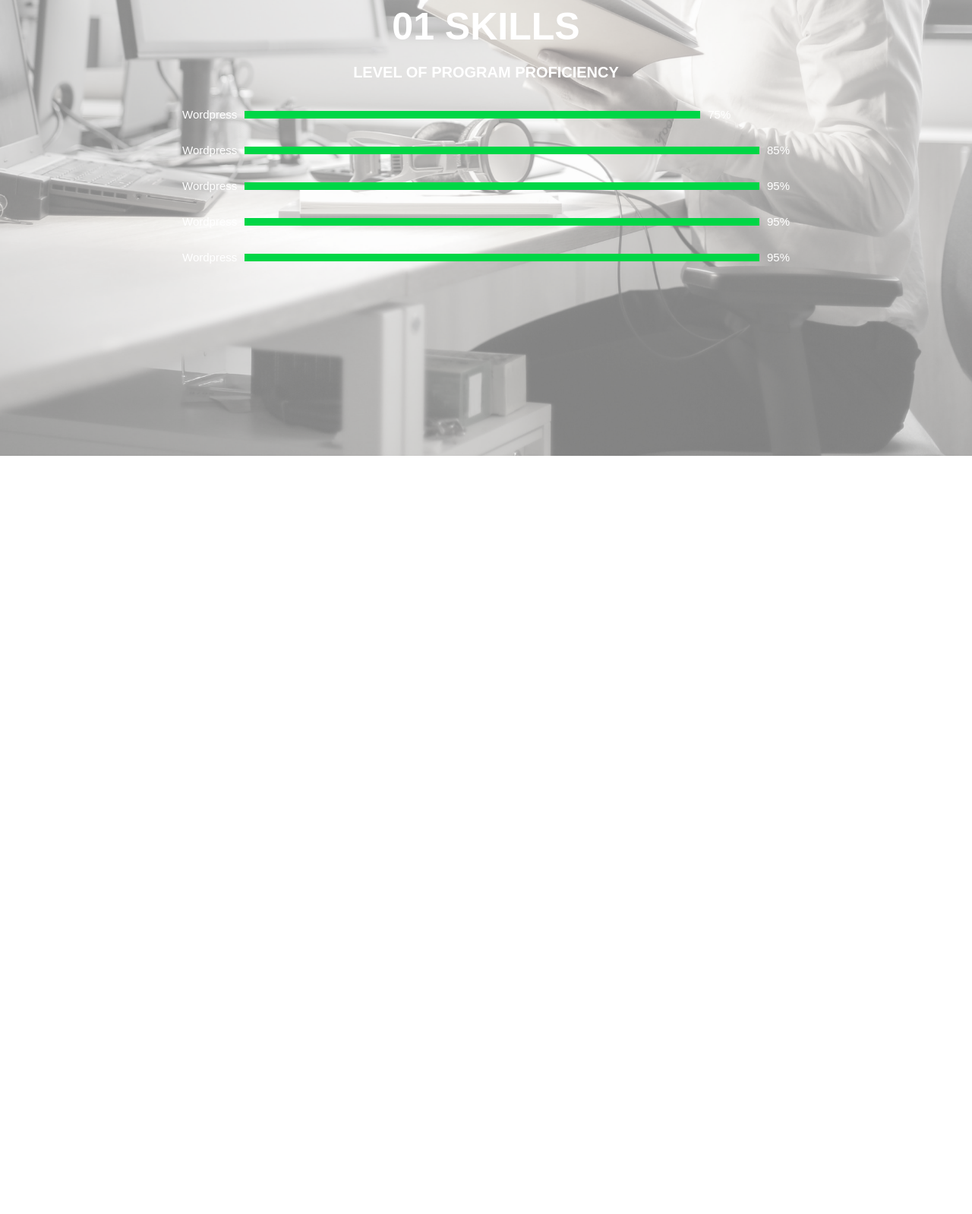
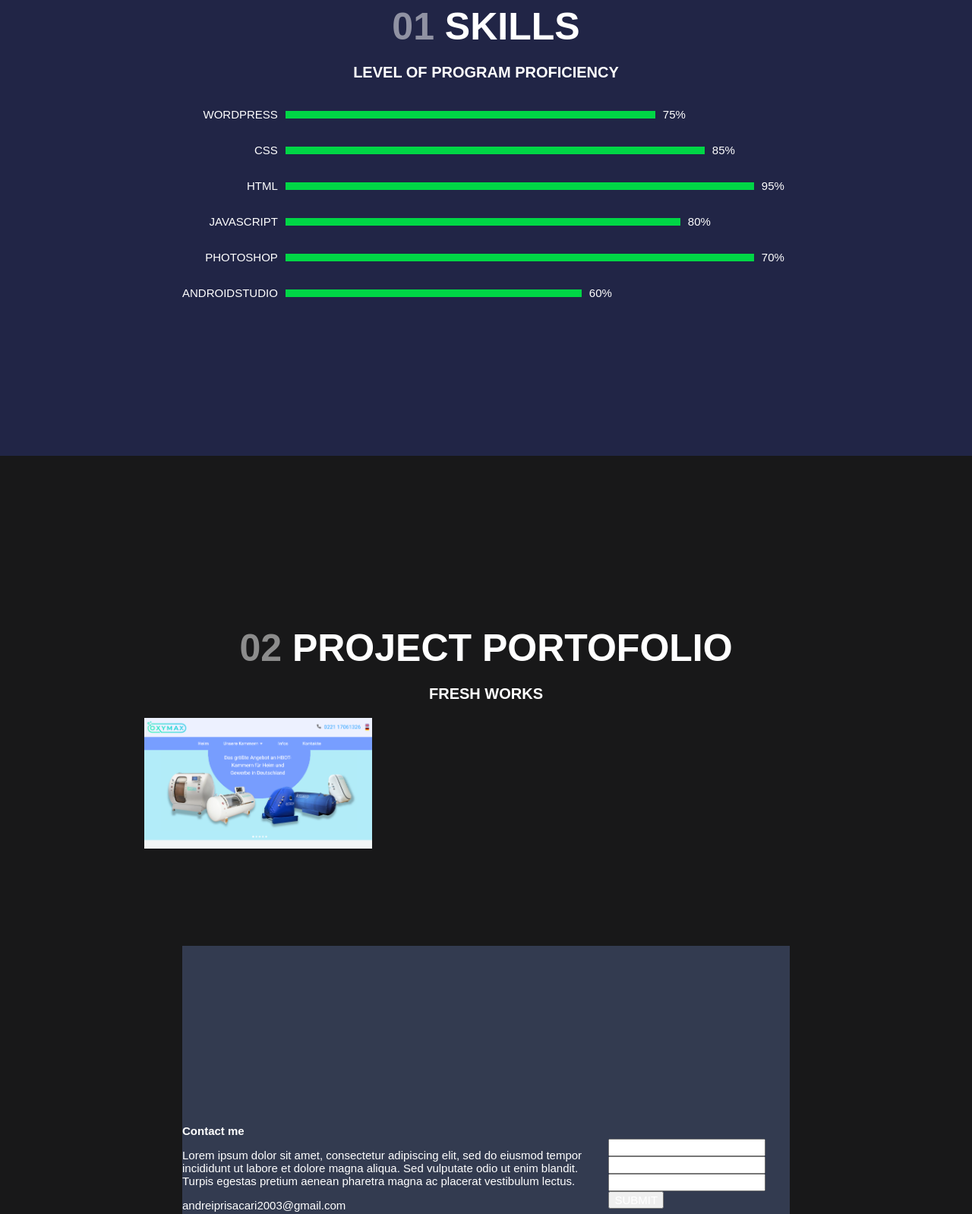
Before and after one commit to AndreiPris/WebSite_Portfolio, a plain HTML site: page Web_Site_About_My_Self/index.html in a window 1280 px wide. Shown: the part 1700-3298 px from the top of the page at 76% size. Before the commit the page ends 2300 px from the top, so only its background shows below. Drawn offline with Linux system fonts and the light colour scheme.

Commit message:
some changes

```diff
--- a/Web_Site_About_My_Self/index.html
+++ b/Web_Site_About_My_Self/index.html
@@ -11,6 +11,8 @@
 <body>
     <div class="introduction_section"></div>
     <div class="skills_img"></div>
+    <div class="portfolio_section"></div>
+    <div class="contacts_section"></div>
 
 
     <div class="main_container">
@@ -43,37 +45,86 @@
             <button>Download CV</button>
         </div>
         <div class = "skills">
-            <h3>01 SKILLS</h1>
+            <h3><ins class = "ins">01</ins> SKILLS </h3>
             <h4>LEVEL OF PROGRAM PROFICIENCY</h4>
             <div class = "skill_section">
+                <div class = "skill_text">
+                    <p>WORDPRESS</p>
+                    <p>CSS</p>
+                    <p>HTML</p>
+                    <p>JAVASCRIPT</p>
+                    <p>PHOTOSHOP</p>
+                    <p>ANDROIDSTUDIO</p>
+                </div>
+                <div class = "skill_container">
                     <div class = "skill_bars">
-                    <p>Wordpress</p>
                         <div class = "wordpress_bar"><hr></div>
                         <p>75%</p>
                     </div>
                     <div class = "skill_bars">
-                    <p>Wordpress</p>
                         <div class = "css_bar"><hr></div>
                         <p >85%</p>
                     </div>
                     <div class = "skill_bars">
-                    <p>Wordpress</p>
                         <div class = "html_bar"><hr></div>
                         <p>95%</p>
                     </div>
                     <div class = "skill_bars">
-                    <p>Wordpress</p>
-                    <div class = "html_bar"><hr></div>
-                    <p>95%</p>
+                        <div class = "java_bar"><hr></div>
+                        <p>80%</p>
                     </div>
                     <div class = "skill_bars">
-                    <p>Wordpress</p>
                         <div class = "html_bar"><hr></div>
-                    <p>95%</p>
+                        <p>70%</p>
+                    </div>
+                    <div class = "skill_bars">
+                        <div class = "android_bar"><hr></div>
+                        <p>60%</p>
                     </div>
                 </div>
             </div>
         </div>
+
+        <div class = "skills">
+            <h3><ins class = "ins">02</ins> PROJECT PORTOFOLIO </h3>
+            <h4>FRESH WORKS</h4>
+            <div class = "img_container">
+                <div class = "image">
+                    <img src="./IMG/oxymax.png" alt="">
+                </div>
+                <div class = "image">
+                    <img src="" alt="">
+                </div>
+                <div class = "image">
+                    <img src="" alt="">
+                </div>
+            </div>
+
+        </div>
+
+        <div class = "contact_block">
+            <div class = "decription_block">
+                <h3>Contact me</h3>
+                <p>Lorem ipsum dolor sit amet, consectetur adipiscing elit, sed do eiusmod tempor incididunt ut labore et dolore magna aliqua.
+                    Sed vulputate odio ut enim blandit. Turpis egestas pretium aenean pharetra magna ac placerat vestibulum lectus.</p>
+                <p>andreiprisacari2003@gmail.com</p>
+            </div>
+
+            <div class = "input_block">
+                <input type="text">
+                <input type="text">
+                <input type="text">
+                <button>SUBMIT</button>
+            </div>
+        </div>
+    </div>
+
+    <footer>
+        <div class = "footer_container">
+            <img src="./IMG/user.png" alt="">
+            <p>2023 Prisacari Andrei</p>
+        </div>
+    </footer>
 
 
 
--- a/Web_Site_About_My_Self/style.css
+++ b/Web_Site_About_My_Self/style.css
@@ -27,12 +27,37 @@ body{
     width: 100%;
     height: 1300px;
     z-index: 0;
-    background: url(./IMG/a.jpg) center no-repeat;
+    /* background: url(./IMG/a.jpg) center no-repeat; */
+    background-color: rgb(33, 37, 70);
     background-size: cover;
-    opacity: 0.5;
+    /* opacity: 0.5; */
+    /* background-color: #333B50; */
+    /* filter: grayscale(90%); */
+
+}
+
+.portfolio_section{
+    position: absolute;
+    top: 2300px;
+    width: 100%;
+    height: 1000px;
+    z-index: 0;
+    /* background: url(./IMG/a.jpg) center no-repeat; */
+    background-color: #15181f;
+    background-size: cover;
+    /* opacity: 0.5; */
     /* background-color: #333B50; */
     filter: grayscale(90%);
+}
 
+.contacts_section{
+    position: absolute;
+    top: 3300px;
+    width: 100%;
+    height: 500px;
+    z-index: 0;
+    background-color: #15181f;
+    background-size: cover;
 }
 
 .main_container{
@@ -90,7 +115,7 @@ body{
     font-size: 100px;
 }
 
-ins{
+.name h1 ins{
     font-size: inherit;
     text-decoration: none;
     color: #00D646;
@@ -146,6 +171,12 @@ ins{
     margin: 400px 0 0 0;
     gap: 20px;
 }
+.ins{
+    font-size: inherit;
+    text-decoration: none;
+    color: #ffffff;
+    opacity: 0.5;
+}
 
 .skills h3{
     font-size: 50px;
@@ -158,9 +189,19 @@ ins{
 .skill_section{
     display: flex;
     width: 100%;
-    flex-direction: column;
+    flex-direction: row;
+    gap: 10px;
 }
 
+.skill_text p{
+    text-align: right;
+    margin: 15px 0 30px 0;
+}
+
+.skill_container{
+    width: 100%;
+}
+/* Стили для   */
 .skill_bars{
     display: flex;
     flex-direction: row;
@@ -172,21 +213,98 @@ ins{
 .wordpress_bar{
     background-color: #00D646;
     height: 10px;
-    width: 75%;
+    width:  487px;
 }
 
 .css_bar{
     background-color: #00D646;
     height: 10px;
-    width: 85%;
+    width: 552px;
 }
 
 .html_bar{
     background-color: #00D646;
     height: 10px;
-    width: 95%;
+    width: 617px;
 }
+
+.java_bar{
+    background-color: #00D646;
+    height: 10px;
+    width: 520px;
+}
+
+.photo_bar{
+    background-color: #00D646;
+    height: 10px;
+    width: 487px;
+}
+
+.android_bar{
+    background-color: #00D646;
+    height: 10px;
+    width: 390px;
+}
+/*  */
 
 hr {
     display: none;
 }
+
+.img_container{
+    display: flex;
+    flex-direction: row;
+    width: 900px
+}
+
+.image{
+    width: 300px;
+    height: 300px;
+    max-width: 100%;
+}
+
+.image img{
+    width: 300px;
+    height: auto;
+    align-self: center;
+}
+
+footer {
+    position: absolute;
+    top: 3800px;
+    z-index: 0;
+    width: 100%;
+    background-color: #333B50;
+
+}
+
+.footer_container{
+    display: flex;
+    align-items: center;
+    margin: 0 0px 0 500px;
+}
+
+.footer_container img {
+    width: 30px;
+    margin-right: 400px;
+}
+
+
+.contact_block{
+    display: flex;
+    background-color: #333B50;
+    justify-content: center;
+    align-content: center;
+    align-items: center;
+    width: 800px;
+    height: 600px;
+    gap: 30px;
+}
+
+.decription_block{
+
+}
+
+.input_block{
+
+}
```
Also changed, not shown: Web_Site_About_My_Self/IMG/oxymax.png (added). Lines whose indentation alone changed are shown as unchanged.
